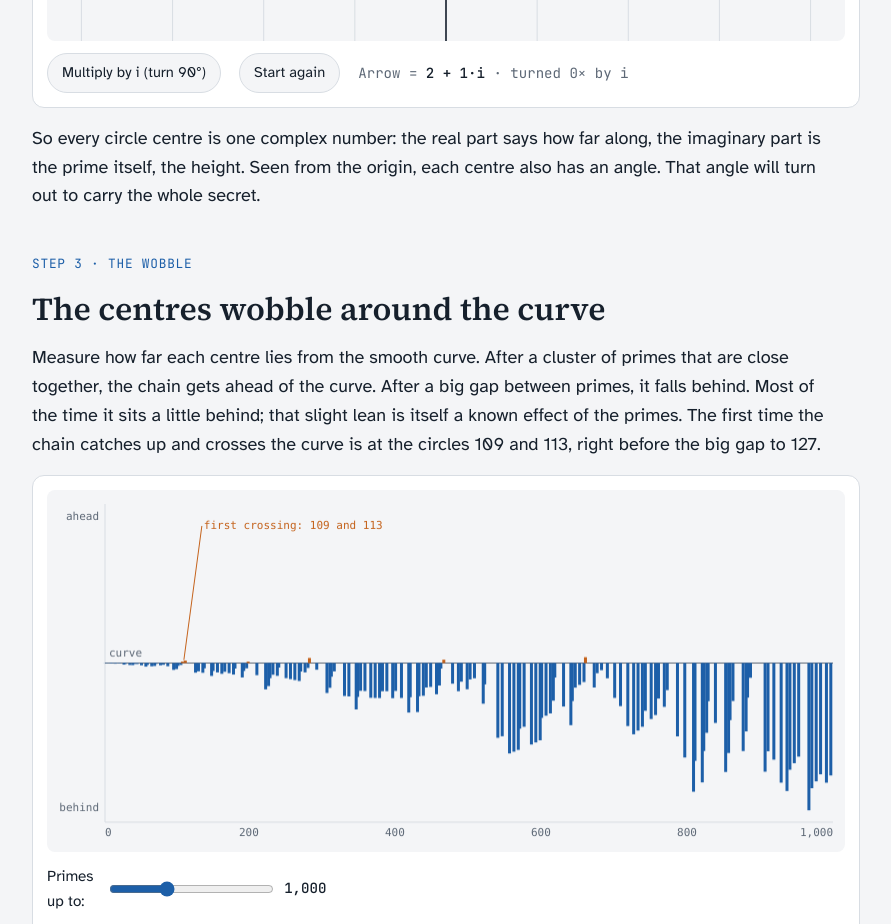
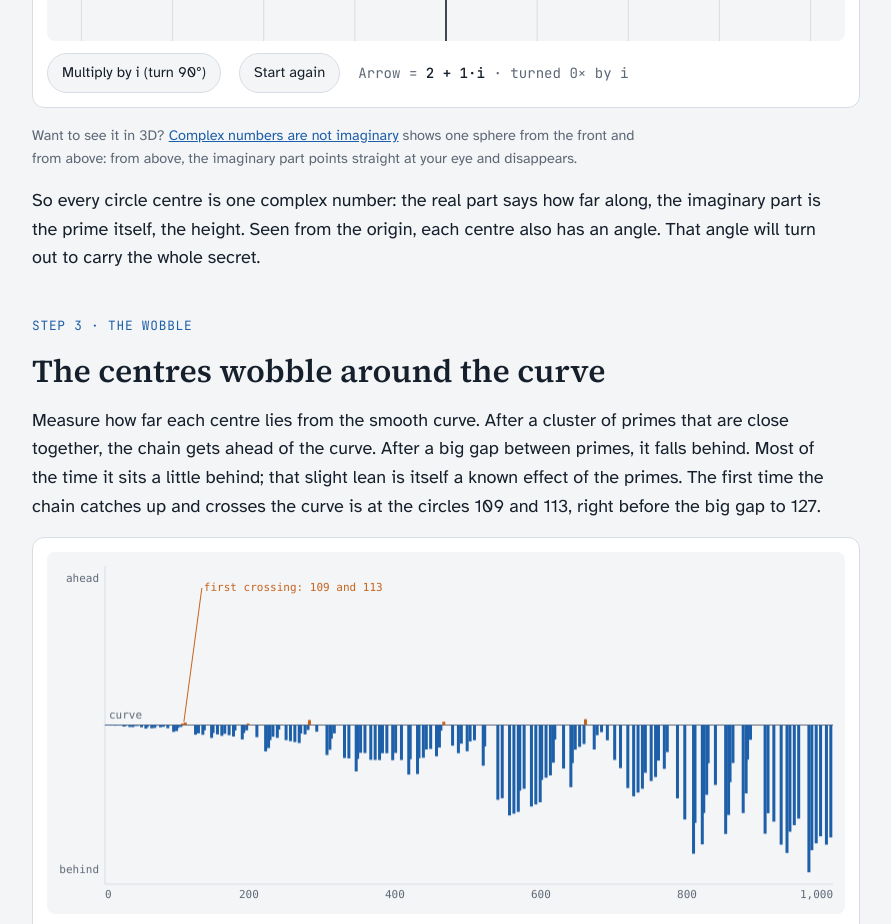
Before and after one commit to ninjas1337/Riemann-Hypothesis-Drawn-with-Circles, a plain HTML site: page index.html in a window 1280 px wide. Shown: the part 2100-3024 px from the top of the page, without its empty margins (194-1085 px from the left). Drawn offline with Linux system fonts and the light colour scheme.

Commit message:
Link to the complex-numbers sphere page
Co-Authored-By: Claude Opus 5.5 <noreply@anthropic.com>
Claude-Session: https://claude.ai/code/session_01Q5QdYrwKMfrJVhx4Wiyqfc

```diff
--- a/index.html
+++ b/index.html
@@ -123,6 +123,7 @@ a{color:var(--accent)}
       <span class="readout" id="r2"></span>
     </div>
   </div>
+  <p class="cap">Want to see it in 3D? <a href="https://ninjas1337.github.io/Imaginary-numbers-are-real/">Complex numbers are not imaginary</a> shows one sphere from the front and from above: from above, the imaginary part points straight at your eye and disappears.</p>
   <p>So every circle centre is one complex number: the real part says how far along, the imaginary part is the prime itself, the height. Seen from the origin, each centre also has an angle. That angle will turn out to carry the whole secret.</p>
 </section>
 
```
Also changed, not shown: scripts/template.html (+1 -0 lines), 1 other file.
